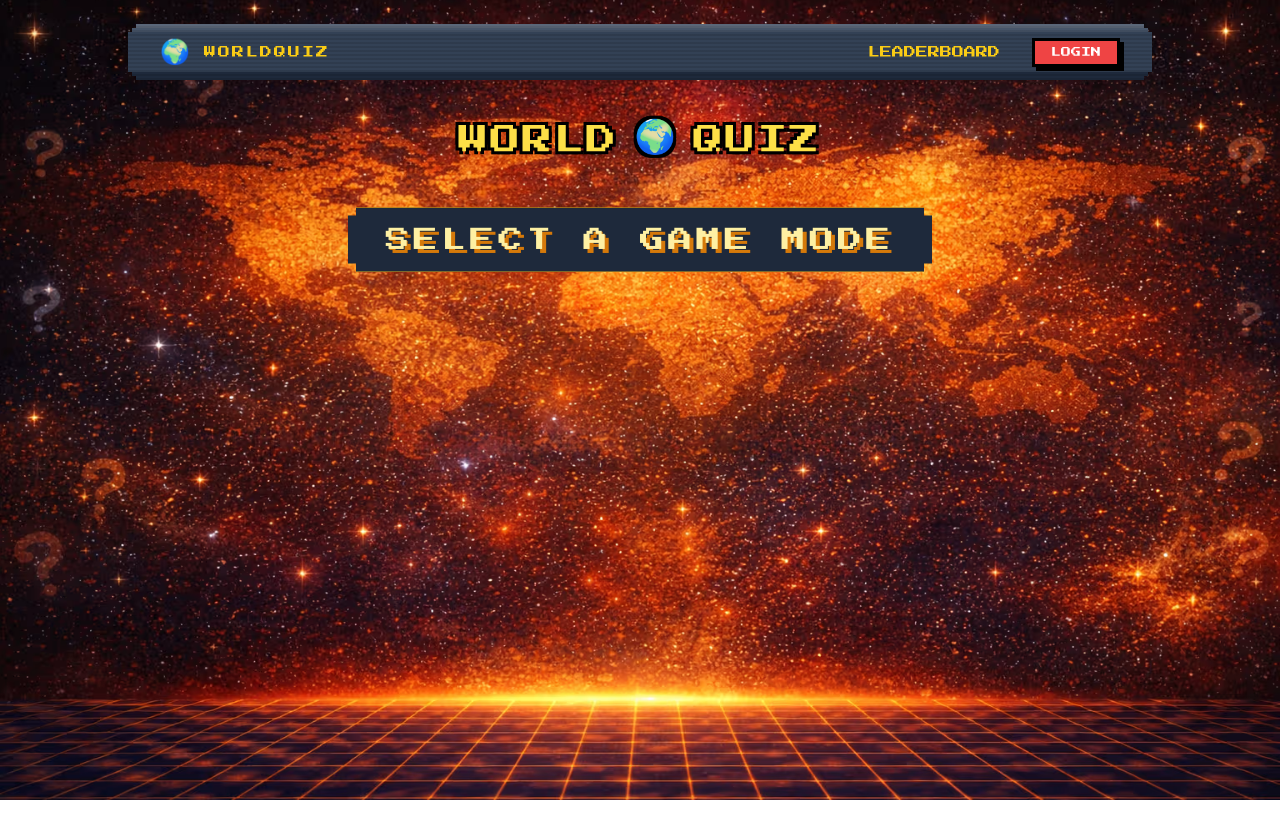
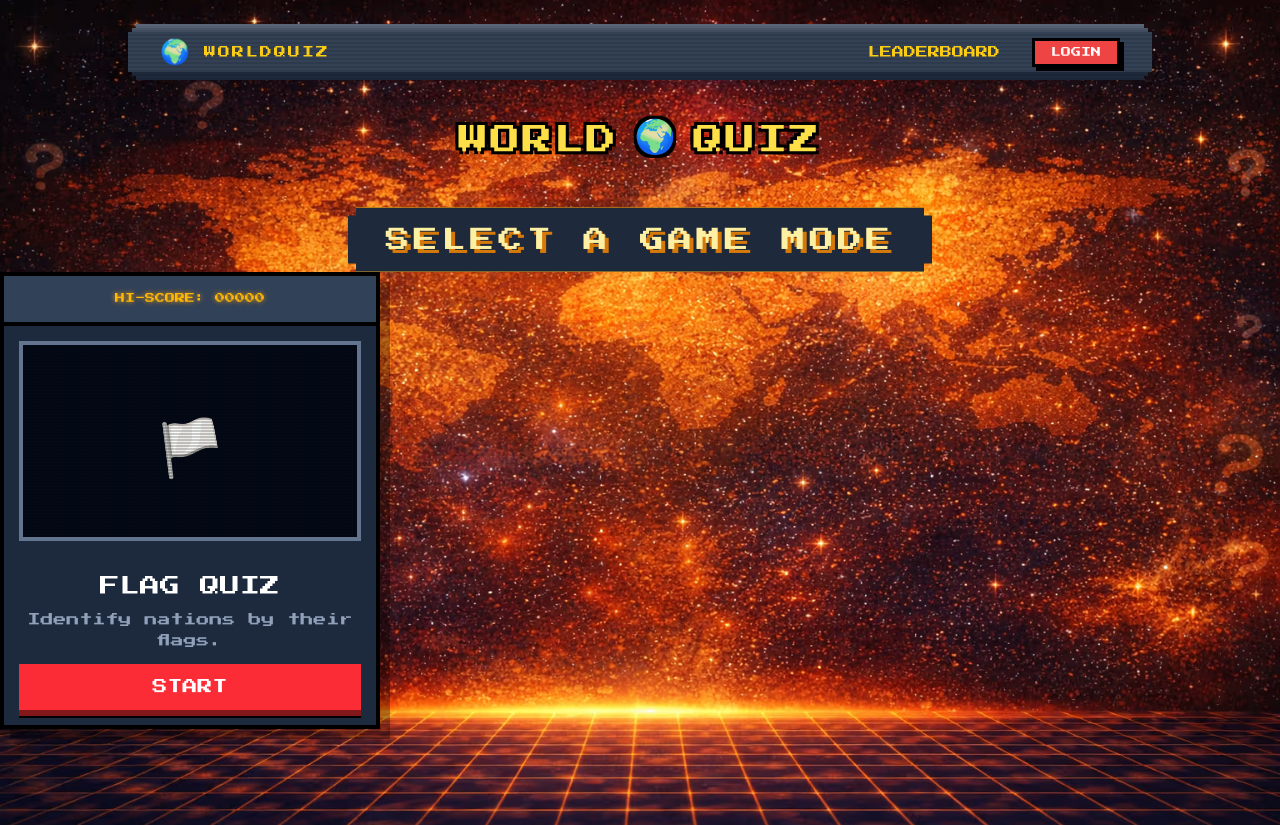
Before and after one commit to Dhananjoy333/world_quiz, a Next.js app: page / in a window 1280 px wide. Before the commit the page ends 800 px from the top, so only its background shows below. Built offline with nearby package versions, Linux system fonts and the light colour scheme; no server answers.

Commit message:
game mode card component created

```diff
--- a/app/globals.css
+++ b/app/globals.css
@@ -60,3 +60,44 @@
     [clip-path:polygon(0_8px,8px_8px,8px_0,calc(100%-8px)_0,calc(100%-8px)_8px,100%_8px,100%_calc(100%-8px),calc(100%-8px)_calc(100%-8px),calc(100%-8px)_100%,8px_100%,8px_calc(100%-8px),0_calc(100%-8px))]
   }
 }
+
+@layer components {
+  /* CRT Scanline Effect */
+  .screen-flicker {
+    @apply absolute inset-0 pointer-events-none z-[3];
+    background: linear-gradient(
+        rgba(18, 16, 16, 0) 50%,
+        rgba(0, 0, 0, 0.2) 50%
+      ),
+      linear-gradient(90deg,
+        rgba(255, 0, 0, 0.03),
+        rgba(0, 255, 0, 0.01),
+        rgba(0, 255, 0, 0.03)
+      );
+    background-size: 100% 3px, 3px 100%;
+  }
+
+  /* Retro "Step" Transitions */
+  .arcade-cabinet-transition {
+    transition: transform 0.2s steps(2), border-color 0.2s steps(2), background-color 0.2s steps(2);
+  }
+
+  /* LCD Glow */
+  .hi-score-glow {
+    text-shadow: 0 0 5px #f59e0b;
+  }
+
+  /* Pixel Button Depth */
+  .btn-pixel-shadow {
+    box-shadow: 0 6px 0 theme('colors.red.900'), 0 8px 0 #000;
+  }
+
+  .btn-pixel-shadow:active {
+    transform: translateY(4px);
+    box-shadow: 0 2px 0 theme('colors.red.900'), 0 4px 0 #000;
+  }
+
+  .btn-locked-shadow {
+    box-shadow: 0 6px 0 theme('colors.slate.900'), 0 8px 0 #000;
+  }
+}
--- a/app/page.tsx
+++ b/app/page.tsx
@@ -1,3 +1,4 @@
+import GameModeCard from "@/components/GameModeCard";
 import Navbar from "@/components/Navbar";
 import Image from "next/image";
 
@@ -31,7 +32,14 @@ export default function Home() {
           </p>
         </div>
       </div>
-      <main className="pb-24">{/* hero section content here */}</main>
+      <main className="pb-24">
+        <GameModeCard
+        icon="🏳️"
+          title="FLAG QUIZ"
+          description="Identify nations by their flags."
+          highScore="0000"
+        />
+      </main>
     </div>
   );
 }
--- /dev/null
+++ b/components/GameModeCard.tsx
@@ -0,0 +1,87 @@
+import React from 'react';
+
+interface GameModeCardProps {
+  icon: string;
+  title: string;
+  description: string;
+  highScore?: number;
+  isComingSoon?: boolean;
+  onStart?: () => void;
+}
+
+const GameModeCard: React.FC<GameModeCardProps> = ({
+  icon,
+  title,
+  description,
+  highScore = 0,
+  isComingSoon,
+  onStart,
+}) => {
+  // Coming Soon State
+  if (isComingSoon) {
+    return (
+      <div className="arcade-cabinet-transition relative flex w-[300px] flex-col border-4 border-black bg-slate-900 shadow-[10px_10px_0px_rgba(0,0,0,0.3)] grayscale-[0.8] opacity-80 md:w-[380px]">
+        <div className="flex h-[40px] items-center justify-center border-b-4 border-black bg-slate-700 px-2 md:h-[50px]">
+          <span className="hi-score-glow font-['Press_Start_2P'] text-[8px] text-amber-400 md:text-[10px]">
+            OFFLINE
+          </span>
+        </div>
+
+        <div className="relative m-2 flex h-[140px] items-center justify-center overflow-hidden border-4 border-slate-700 bg-black md:m-[15px] md:h-[200px]">
+          <div className="absolute z-10 rotate-[-15deg] border-2 border-dashed border-black bg-yellow-400 px-5 py-2 font-['Press_Start_2P'] text-[10px] text-black shadow-[4px_4px_0_rgba(0,0,0,0.4)] whitespace-nowrap">
+            COMING SOON
+          </div>
+          <div className="text-[35px] md:text-[55px]">❓</div>
+        </div>
+
+        <div className="p-[15px] text-center">
+          <h3 className="mb-2 font-['Press_Start_2P'] text-[14px] text-white md:text-[20px]">???</h3>
+          <p className="mb-[10px] font-['Press_Start_2P'] text-[10px] leading-relaxed text-slate-400 md:mb-[15px] md:h-[40px] md:text-[13px]">
+            More game modes are being developed!
+          </p>
+          <button className="btn-locked-shadow w-full cursor-not-allowed bg-slate-500 p-3 font-['Press_Start_2P'] text-[12px] text-white md:text-[15px]" disabled>
+            LOCKED
+          </button>
+        </div>
+      </div>
+    );
+  }
+
+  // Active Game State
+  return (
+    <div className="arcade-cabinet-transition group relative flex w-[300px] flex-col border-4 border-black bg-slate-800 shadow-[10px_10px_0px_rgba(0,0,0,0.3)] md:w-[380px]">
+      {/* The Marquee (Top) */}
+      <div className="flex h-[40px] items-center justify-center border-b-4 border-black bg-slate-700 px-2 md:h-[50px]">
+        <span className="hi-score-glow font-['Press_Start_2P'] text-[8px] text-amber-400 md:text-[10px]">
+          HI-SCORE: {highScore.toString().padStart(5, '0')}
+        </span>
+      </div>
+
+      {/* The CRT Screen */}
+      <div className="relative m-2 flex h-[140px] items-center justify-center overflow-hidden border-4 border-slate-500 bg-slate-950 transition-colors duration-100 group-hover:border-yellow-400 group-hover:bg-blue-900 md:m-[15px] md:h-[200px]">
+        <div className="screen-flicker"></div>
+        <div className="z-[2] text-[35px] transition-transform duration-100 steps(2) group-hover:scale-110 md:text-[55px]">
+          {icon}
+        </div>
+      </div>
+
+      {/* The Control Panel (Bottom) */}
+      <div className="p-[15px] text-center">
+        <h3 className="mb-2 font-['Press_Start_2P'] text-[14px] text-white md:text-[20px]">
+          {title}
+        </h3>
+        <p className="mb-[10px] h-auto font-['Press_Start_2P'] text-[10px] leading-relaxed text-slate-400 md:mb-[15px] md:h-[40px] md:text-[13px]">
+          {description}
+        </p>
+        <button
+          onClick={onStart}
+          className="btn-pixel-shadow w-full bg-red-500 p-3 font-['Press_Start_2P'] text-[12px] text-white transition-all duration-100 steps(2) hover:bg-red-400 md:text-[15px]"
+        >
+          START
+        </button>
+      </div>
+    </div>
+  );
+};
+
+export default GameModeCard;
```
